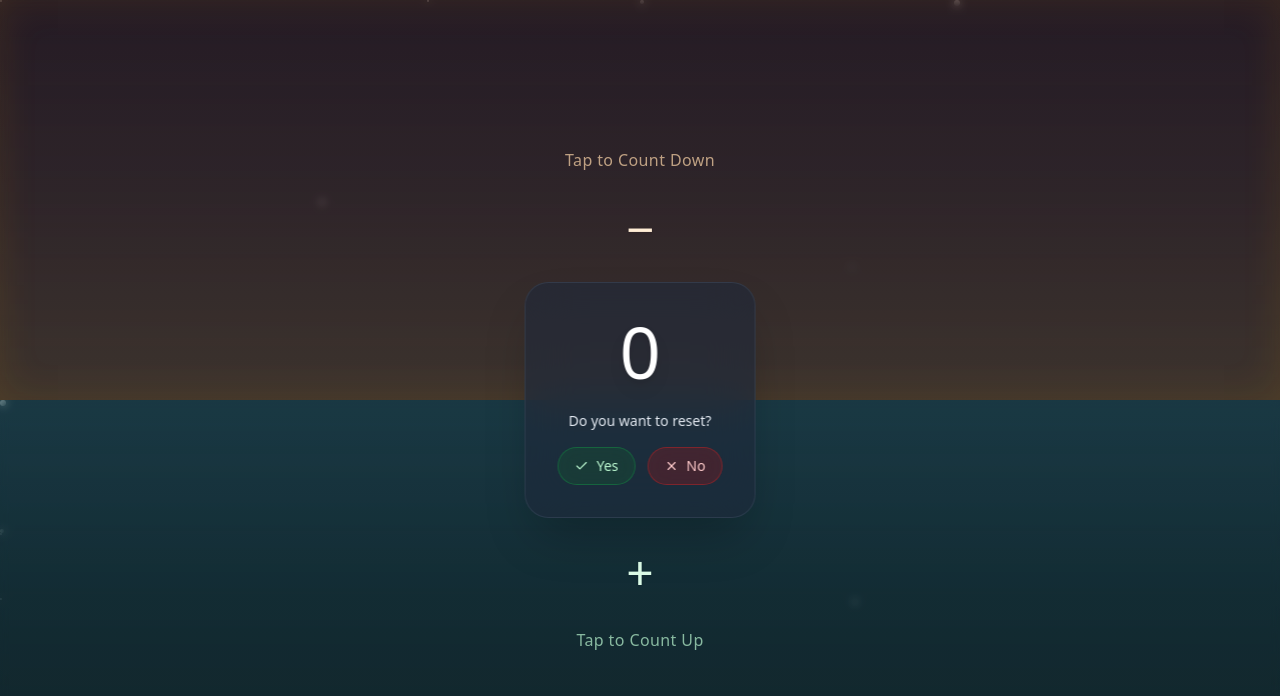
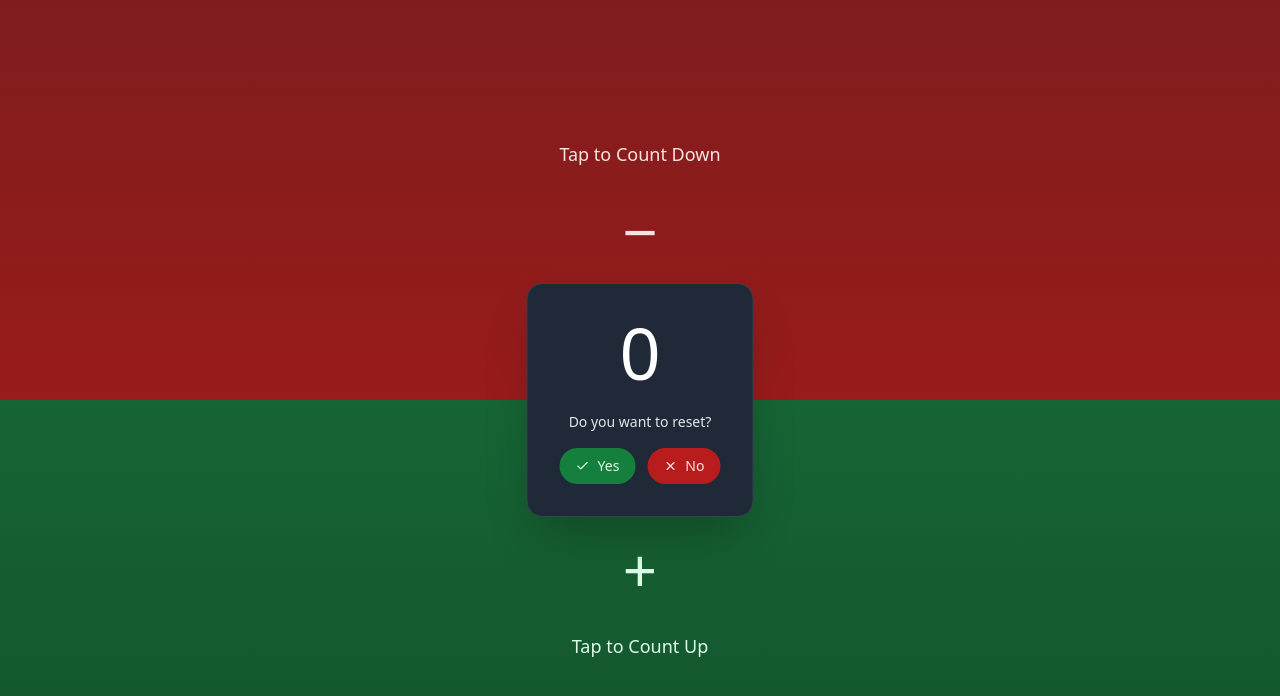
Before and after one commit to rashid4236/count-easy, a React (Vite) app: page / in a window 1280 px wide. Both pictures are taken after a click on the button "Reset". Shown: the top 696 px of the page. Built offline with nearby package versions, Linux system fonts and the light colour scheme.

Commit message:
Revert to previous dark mode
Reverts the theme to the original dark mode style.

```diff
--- a/src/pages/Index.tsx
+++ b/src/pages/Index.tsx
@@ -34,35 +34,19 @@ const Index = () => {
   };
 
   return (
-    <div className="min-h-screen flex flex-col relative overflow-hidden bg-gradient-to-b from-slate-900 via-slate-800 to-gray-900">
-      {/* Stars Background */}
-      <div className="absolute inset-0 overflow-hidden pointer-events-none">
-        <div className="absolute top-1/4 left-1/4 w-1 h-1 bg-white/60 rounded-full animate-pulse"></div>
-        <div className="absolute top-1/3 right-1/3 w-0.5 h-0.5 bg-white/40 rounded-full animate-pulse delay-500"></div>
-        <div className="absolute top-1/6 right-1/4 w-1.5 h-1.5 bg-white/70 rounded-full animate-pulse delay-1000"></div>
-        <div className="absolute bottom-1/4 left-1/6 w-0.5 h-0.5 bg-white/50 rounded-full animate-pulse delay-700"></div>
-        <div className="absolute bottom-1/3 right-1/6 w-1 h-1 bg-white/40 rounded-full animate-pulse delay-300"></div>
-        <div className="absolute top-1/5 left-1/3 w-0.5 h-0.5 bg-white/60 rounded-full animate-pulse delay-1200"></div>
-        <div className="absolute bottom-1/5 left-1/2 w-1 h-1 bg-white/40 rounded-full animate-pulse delay-800"></div>
-        <div className="absolute top-2/3 right-1/5 w-0.5 h-0.5 bg-white/30 rounded-full animate-pulse delay-400"></div>
-        <div className="absolute top-1/2 left-1/5 w-1.5 h-1.5 bg-white/60 rounded-full animate-pulse delay-600"></div>
-        <div className="absolute bottom-2/3 right-1/3 w-0.5 h-0.5 bg-white/40 rounded-full animate-pulse delay-900"></div>
-        <div className="absolute top-3/4 left-2/3 w-1 h-1 bg-white/50 rounded-full animate-pulse delay-1100"></div>
-        <div className="absolute bottom-1/6 right-2/5 w-0.5 h-0.5 bg-white/40 rounded-full animate-pulse delay-1300"></div>
-      </div>
-
+    <div className="min-h-screen flex flex-col relative overflow-hidden bg-gray-900">
       {/* Top Half - Backward Counting */}
       <div
-        className={`flex-1 bg-gradient-to-b from-orange-900/20 via-amber-900/25 to-yellow-800/30 flex items-center justify-center cursor-pointer transition-all duration-300 backdrop-blur-sm ${
-          topPressed ? 'shadow-[inset_0_0_80px_rgba(255,165,0,0.15)]' : 'hover:shadow-[inset_0_0_40px_rgba(255,165,0,0.1)]'
+        className={`flex-1 bg-gradient-to-b from-red-900 to-red-800 flex items-center justify-center cursor-pointer transition-all duration-300 ${
+          topPressed ? 'bg-red-700' : 'hover:bg-red-700'
         }`}
         onClick={decrement}
       >
         <div className="text-center">
-          <div className="text-orange-200/70 text-base font-light mb-8 animate-fade-in tracking-wide">
+          <div className="text-red-100 text-lg font-light mb-8">
             Tap to Count Down
           </div>
-          <div className="text-5xl font-extralight text-orange-100 drop-shadow-sm">
+          <div className="text-6xl font-light text-red-100">
             −
           </div>
         </div>
@@ -70,36 +54,36 @@ const Index = () => {
 
       {/* Center Counter Display */}
       <div className="absolute top-1/2 left-1/2 transform -translate-x-1/2 -translate-y-1/2 z-10">
-        <div className="bg-slate-800/60 backdrop-blur-xl border border-slate-600/40 rounded-3xl p-8 shadow-2xl">
+        <div className="bg-gray-800 border border-gray-700 rounded-2xl p-8 shadow-2xl">
           <div className="text-center">
-            <div className="text-7xl font-extralight text-white mb-6 animate-scale-in drop-shadow-lg">
+            <div className="text-7xl font-light text-white mb-6">
               {count}
             </div>
 
             {!showResetConfirm ? (
               <button
                 onClick={handleResetClick}
-                className="bg-slate-700/40 backdrop-blur-md border border-slate-500/50 hover:bg-slate-600/50 text-slate-200 px-6 py-3 rounded-full font-light flex items-center gap-2 mx-auto transition-all duration-300 text-sm tracking-wide hover:scale-105"
+                className="bg-gray-700 hover:bg-gray-600 text-gray-200 px-6 py-3 rounded-full font-light flex items-center gap-2 mx-auto transition-all duration-300 text-sm"
               >
                 <RotateCcw size={16} />
                 Reset
               </button>
             ) : (
               <div className="space-y-4">
-                <div className="text-slate-200 text-sm mb-4">
+                <div className="text-gray-200 text-sm mb-4">
                   Do you want to reset?
                 </div>
                 <div className="flex gap-3 justify-center">
                   <button
                     onClick={confirmReset}
-                    className="bg-green-800/30 backdrop-blur-md border border-green-600/40 hover:bg-green-700/40 text-green-200 px-4 py-2 rounded-full font-light flex items-center gap-2 transition-all duration-300 text-sm hover:scale-105"
+                    className="bg-green-700 hover:bg-green-600 text-green-100 px-4 py-2 rounded-full font-light flex items-center gap-2 transition-all duration-300 text-sm"
                   >
                     <Check size={14} />
                     Yes
                   </button>
                   <button
                     onClick={cancelReset}
-                    className="bg-red-800/30 backdrop-blur-md border border-red-600/40 hover:bg-red-700/40 text-red-200 px-4 py-2 rounded-full font-light flex items-center gap-2 transition-all duration-300 text-sm hover:scale-105"
+                    className="bg-red-700 hover:bg-red-600 text-red-100 px-4 py-2 rounded-full font-light flex items-center gap-2 transition-all duration-300 text-sm"
                   >
                     <X size={14} />
                     No
@@ -113,16 +97,16 @@ const Index = () => {
 
       {/* Bottom Half - Forward Counting */}
       <div
-        className={`flex-1 bg-gradient-to-t from-green-900/20 via-emerald-900/25 to-teal-800/30 flex items-center justify-center cursor-pointer transition-all duration-300 backdrop-blur-sm ${
-          bottomPressed ? 'shadow-[inset_0_0_80px_rgba(34,197,94,0.15)]' : 'hover:shadow-[inset_0_0_40px_rgba(34,197,94,0.1)]'
+        className={`flex-1 bg-gradient-to-t from-green-900 to-green-800 flex items-center justify-center cursor-pointer transition-all duration-300 ${
+          bottomPressed ? 'bg-green-700' : 'hover:bg-green-700'
         }`}
         onClick={increment}
       >
         <div className="text-center">
-          <div className="text-5xl font-extralight text-green-100 drop-shadow-sm">
+          <div className="text-6xl font-light text-green-100">
             +
           </div>
-          <div className="text-green-200/70 text-base font-light mt-8 animate-fade-in tracking-wide">
+          <div className="text-green-100 text-lg font-light mt-8">
             Tap to Count Up
           </div>
         </div>
```
